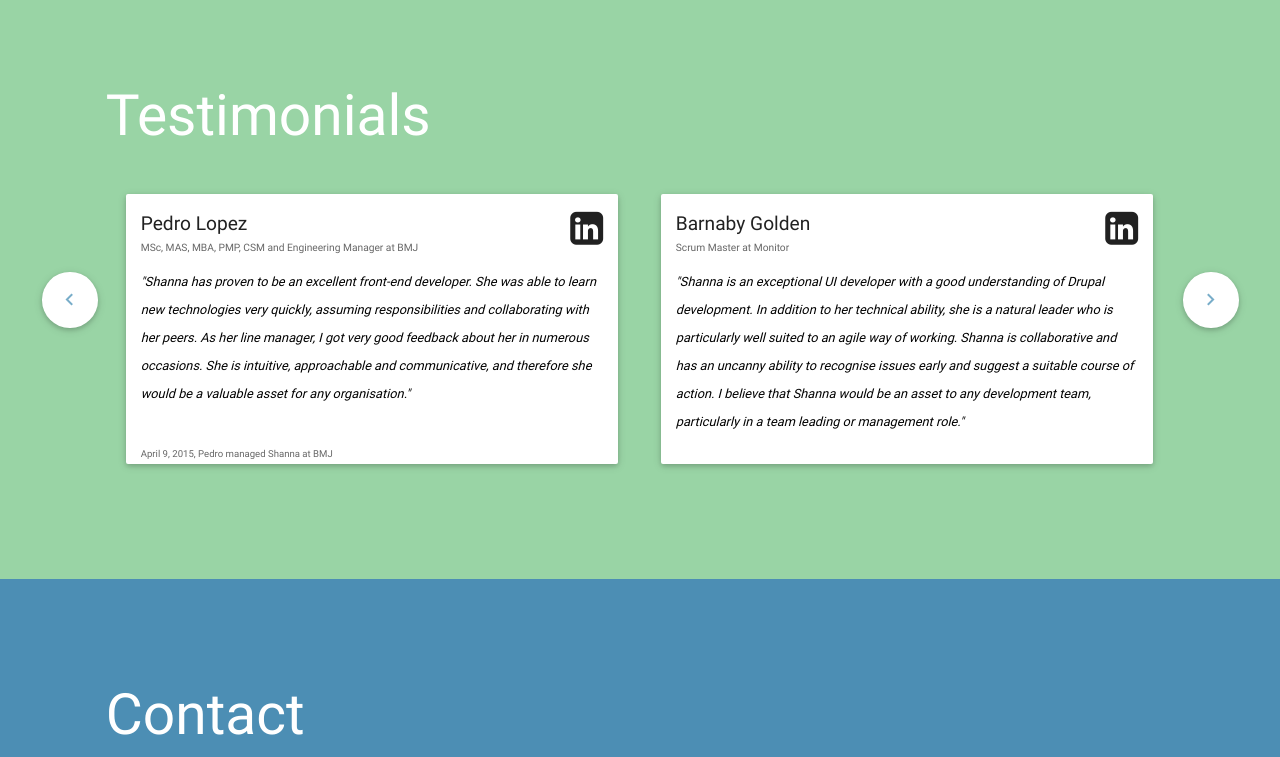
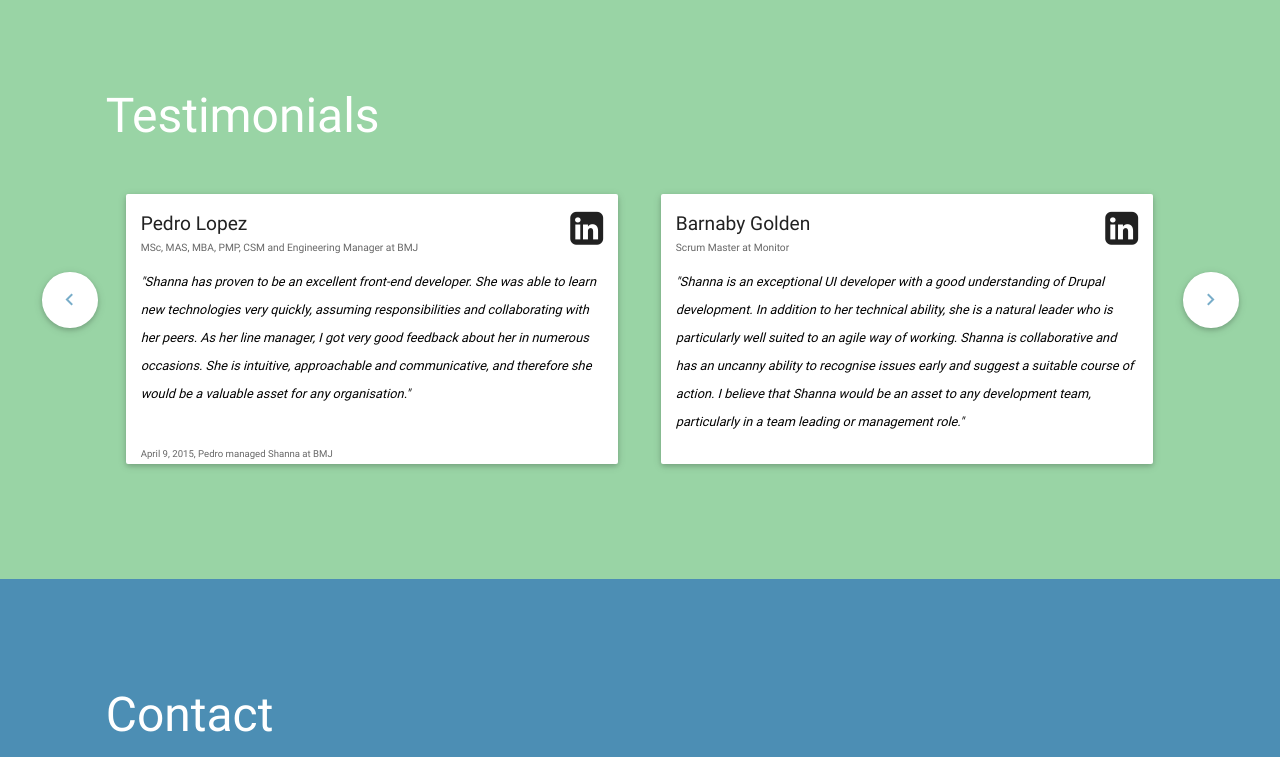
Before and after one commit to shannabarnard/shannabarnard.com, a plain HTML site: page index.html in a window 1280 px wide. Shown: the part 3943-4700 px from the top of the page. Drawn offline with nearby package versions, Linux system fonts and the light colour scheme.

Commit message:
reduce size of h2

```diff
--- a/sass/base/_variables.scss
+++ b/sass/base/_variables.scss
@@ -26,7 +26,7 @@ $lineheight-base: 1.428571429 !default;
 
 // Header Styles
 $h1-fontsize: 4.5em; // ~72px
-$h2-fontsize: 3.56em !default; // ~56px
+$h2-fontsize: 3em !default; // ~48px
 $h3-fontsize: 2em !default; // ~32px
 $h4-fontsize: 1.5em !default; // ~24px
 $h5-fontsize: 1.125em !default; // ~18px
```
Also changed, not shown: stylesheets/screen.css.
